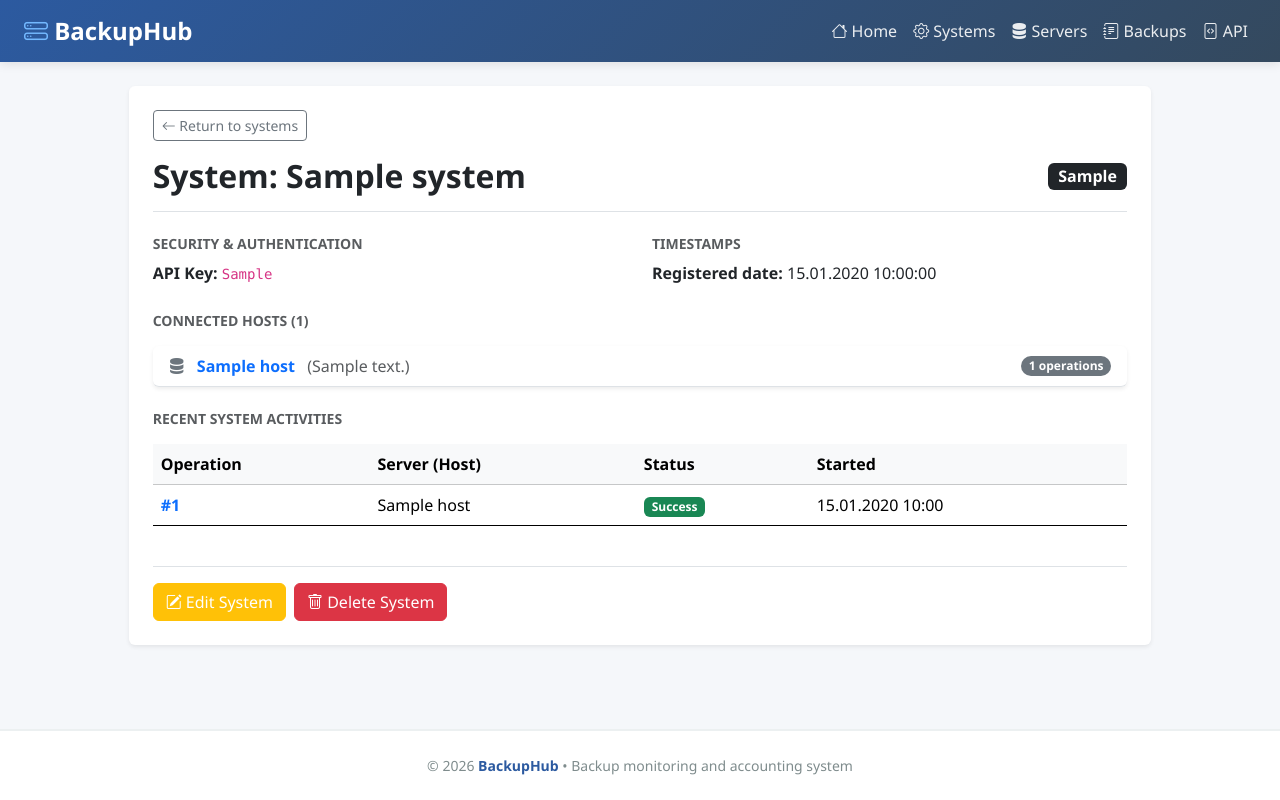
After one commit to kxorg/backuphub, a Django app: template app/templates/target_system/detail.html in a window 1280 px wide. The commit adds this page. Run offline with Django 5.2, Linux system fonts and the light colour scheme; the template is opened without the code that fills it: most values are stand-ins (such as "Sample title", 1, 10 or a date in 2020); some libraries are stand-ins or nearby versions.

Commit message:
Details for viewing the system and host were added, as well as an icon for the site

```diff
--- a/app/config/urls.py
+++ b/app/config/urls.py
@@ -41,12 +41,14 @@ urlpatterns = [
     # TargetSystems CRUD
     path('target-systems/', views.system_settings, name="target_system_list"),
     path('target-systems/create/', views.system_create, name="target_system_create"),
+    path('target-systems/<int:pk>/', views.system_detail, name="target_system_detail"),
     path('target-systems/<int:pk>/edit/', views.system_edit, name="target_system_edit"),
     path('target-systems/<int:pk>/delete/', views.system_delete, name="target_system_delete"),
 
     # Hosts CRUD
     path('hosts/', views.servers, name="host_list"),
     path('hosts/create/', views.host_create, name="host_create"),
+    path('hosts/<int:pk>/', views.host_detail, name="host_detail"),
     path('hosts/<int:pk>/edit/', views.host_edit, name="host_edit"),
     path('hosts/<int:pk>/delete/', views.host_delete, name="host_delete"),
 
--- a/app/templates/backup/detail.html
+++ b/app/templates/backup/detail.html
@@ -9,7 +9,7 @@
 
             <!-- Back breadcrumb trail -->
             <div class="mb-3">
-                <a href="{% url 'backup_list' %}" class="btn btn-sm btn-outline-secondary">&larr; Return to magazine</a>
+                <a href="{% url 'backup_list' %}" class="btn btn-sm btn-outline-secondary">&larr; Return to backups</a>
             </div>
 
             <div class="d-flex justify-content-between align-items-center border-bottom pb-3 mb-4">
@@ -33,7 +33,7 @@
                 <div class="col-md-6">
                     <h5 class="text-muted small text-uppercase fw-bold">Timestamps</h5>
                     <p class="mb-1"><strong>Launch:</strong> {{ backup.start_time|date:"d.m.Y H:i:s" }}</p>
-                    <p class="mb-0"><strong>Completion:</strong> {{ backup.end_time|date:"d.m.Y H:i:s"|default:"Still in progress" }}</p>
+                    <p class="mb-0"><strong>Completion:</strong> {{ backup.end_time|date:"d.m.Y H:i:s"|default:"in progress" }}</p>
                 </div>
             </div>
 
--- a/app/templates/base.html
+++ b/app/templates/base.html
@@ -46,6 +46,7 @@
         }
     </style>
 
+    <link rel="icon" type="image/png" href="{% static 'images/favicon.png' %}">
 
 </head>
 <body class="d-flex flex-column min-vh-100">
--- /dev/null
+++ b/app/templates/target_system/detail.html
@@ -0,0 +1,112 @@
+{% extends "base.html" %}
+
+{% block title %}Details System | BackupHub{% endblock %}
+
+{% block content %}
+<div class="row justify-content-center">
+    <div class="col-12 col-lg-10">
+        <div class="card shadow-sm p-4 mb-4 bg-white rounded border-0">
+
+            <!-- Return to system list button -->
+            <div class="mb-3">
+                <a href="{% url 'target_system_list' %}" class="btn btn-sm btn-outline-secondary">
+                    <i class="bi bi-arrow-left"></i> Return to systems
+                </a>
+            </div>
+
+            <!-- Card header -->
+            <div class="d-flex justify-content-between align-items-center border-bottom pb-3 mb-4">
+                <h2 class="fw-bold mb-0">System: {{ system.name }}</h2>
+                <span class="badge bg-dark fs-6">{{ system.system_type }}</span>
+            </div>
+
+            <!-- Basic system parameters -->
+            <div class="row g-4 mb-4">
+                <div class="col-md-6">
+                    <h5 class="text-muted small text-uppercase fw-bold">Security & Authentication</h5>
+                    <p class="mb-1"><strong>API Key:</strong> <code class="text-break">{{ system.api_key }}</code></p>
+                </div>
+                <div class="col-md-6">
+                    <h5 class="text-muted small text-uppercase fw-bold">Timestamps</h5>
+                    <p class="mb-0"><strong>Registered date:</strong> {{ system.created_at|date:"d.m.Y H:i:s" }}</p>
+                </div>
+            </div>
+
+            <!-- List of linked servers (hosts) -->
+            <div class="mb-4">
+                <h5 class="text-muted small text-uppercase fw-bold mb-3">Connected Hosts ({{ system.hosts.count }})</h5>
+                {% if system.hosts.all %}
+                    <div class="list-group shadow-sm">
+                        {% for host in system.hosts.all %}
+                            <a href="{% url 'host_detail' host.id %}" class="list-group-item list-group-item-action d-flex justify-content-between align-items-center border-0 border-bottom">
+                                <div>
+                                    <i class="bi bi-server text-secondary me-2"></i>
+                                    <strong class="text-primary">{{ host.hostname }}</strong>
+                                    <span class="text-muted ms-2">({{ host.ip_address }})</span>
+                                </div>
+                                <span class="badge bg-secondary rounded-pill">{{ host.backups.count }} operations</span>
+                            </a>
+                        {% endfor %}
+                    </div>
+                {% else %}
+                    <p class="text-muted fst-italic">No hosts connected to this system yet.</p>
+                {% endif %}
+            </div>
+
+            <!-- Last backup activity -->
+            <div class="mb-4">
+                <h5 class="text-muted small text-uppercase fw-bold mb-3">Recent System Activities</h5>
+                {% if recent_backups %}
+                    <div class="table-responsive">
+                        <table class="table table-hover align-middle border-0">
+                            <thead class="table-light">
+                                <tr>
+                                    <th>Operation</th>
+                                    <th>Server (Host)</th>
+                                    <th>Status</th>
+                                    <th>Started</th>
+                                </tr>
+                            </thead>
+                            <tbody>
+                                {% for backup in recent_backups %}
+                                <tr>
+                                    <td>
+                                        <a href="{% url 'backup_detail' backup.id %}" class="fw-bold text-decoration-none">
+                                            #{{ backup.id|stringformat:".8s" }}
+                                        </a>
+                                    </td>
+                                    <td>{{ backup.host.hostname|default:"—" }}</td>
+                                    <td>
+                                        {% if backup.status == 'success' %}
+                                            <span class="badge bg-success">Success</span>
+                                        {% elif backup.status == 'error' %}
+                                            <span class="badge bg-danger">Error</span>
+                                        {% else %}
+                                            <span class="badge bg-primary">In progress</span>
+                                        {% endif %}
+                                    </td>
+                                    <td>{{ backup.start_time|date:"d.m.Y H:i" }}</td>
+                                </tr>
+                                {% endfor %}
+                            </tbody>
+                        </table>
+                    </div>
+                {% else %}
+                    <p class="text-muted fst-italic">No backup logs available for this system.</p>
+                {% endif %}
+            </div>
+
+            <!-- Control buttons (change/delete) -->
+            <div class="d-flex gap-2 border-top pt-3">
+                <a href="{% url 'target_system_edit' system.id %}?next={{ request.get_full_path }}" class="btn btn-warning text-white">
+                    <i class="bi bi-pencil-square"></i> Edit System
+                </a>
+                <a href="{% url 'target_system_delete' system.id %}" class="btn btn-danger">
+                    <i class="bi bi-trash"></i> Delete System
+                </a>
+            </div>
+
+        </div>
+    </div>
+</div>
+{% endblock %}
```
Also changed, not shown: app/core/views.py (+41 -8 lines), app/templates/host/detail.html (added, +100 -0 lines), app/templates/host/form.html (+8 -1 lines), app/templates/host/list.html (+13 -7 lines), app/templates/target_system/form.html (+8 -1 lines), app/templates/target_system/list.html (+6 -2 lines), app/static/images/favicon.png (added).
